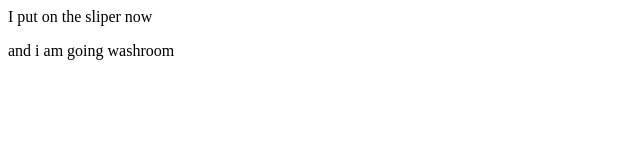
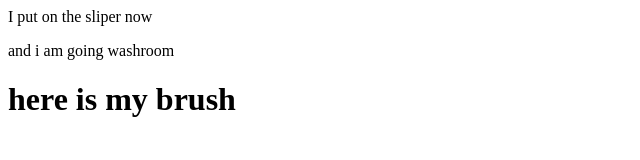
Before and after one commit to mohdnaseem9271/class2, a plain HTML site: page index.html in a window 1280 px wide. Shown: the whole page, without its empty margins (0-640 px from the left). Drawn offline with Linux system fonts and the light colour scheme.

Commit message:
add heading

```diff
--- a/index.html
+++ b/index.html
@@ -1,2 +1,3 @@
 <p>I put on the sliper now</p>
 <p>and  i am going washroom</p>
+<h1>here is my brush </h1>
```
